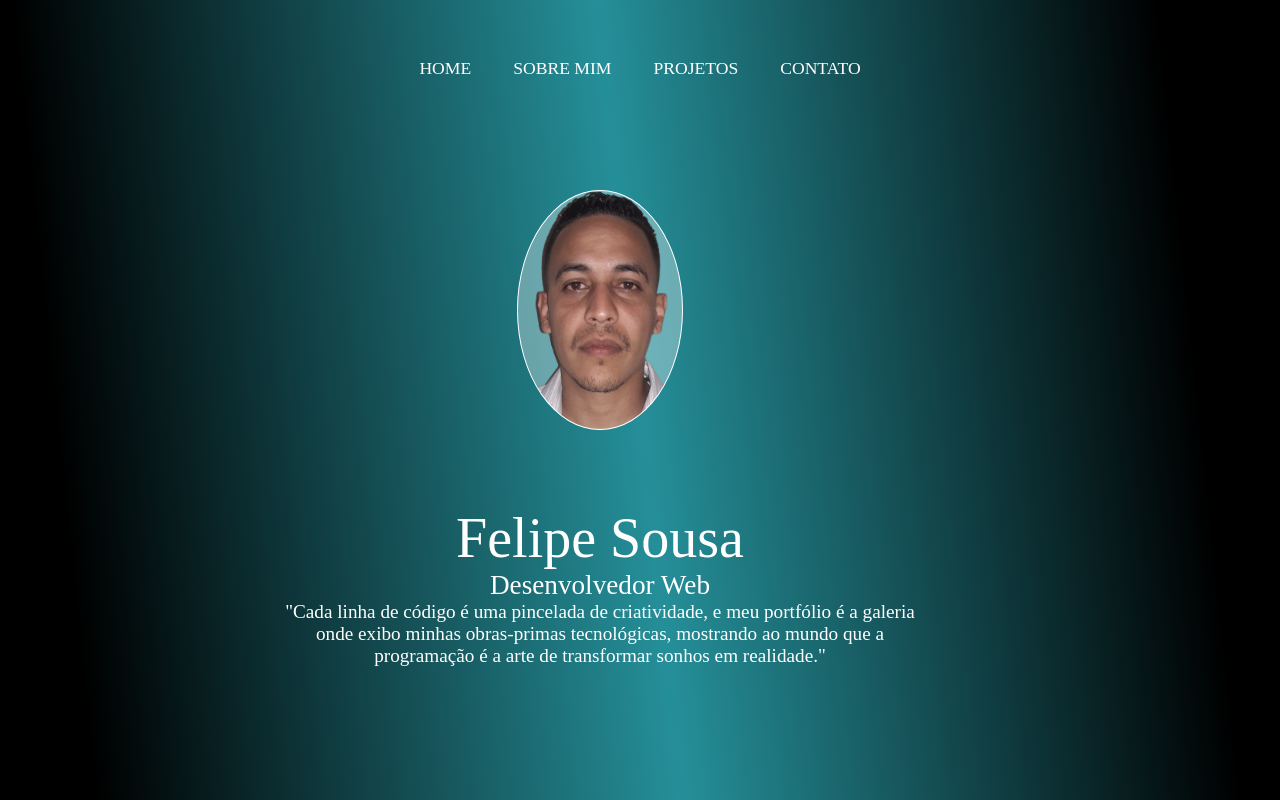
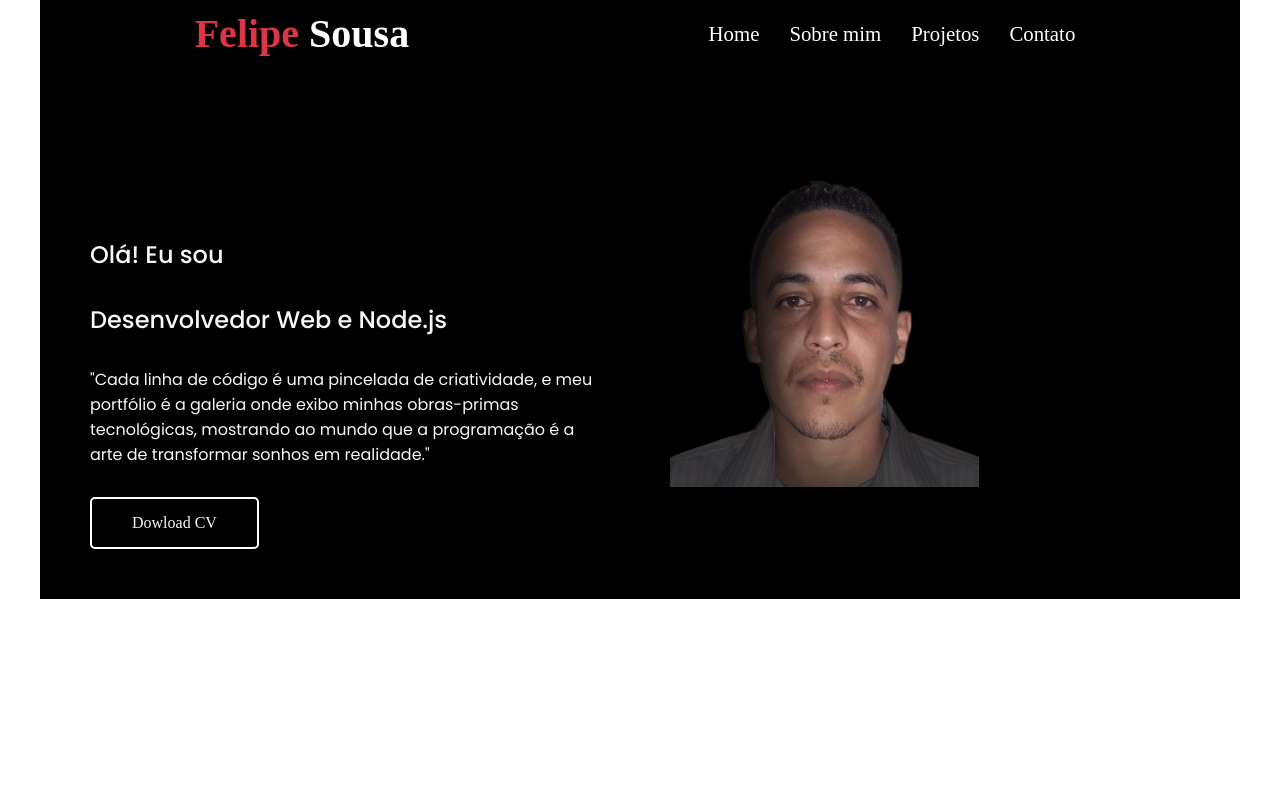
Before and after one commit to FelipeSousa2/Portifolio, a plain HTML site: page index.html in a window 1280 px wide. Drawn offline with Linux system fonts and the light colour scheme.

Commit message:
atualizado

```diff
--- a/index.html
+++ b/index.html
@@ -6,29 +6,29 @@
     <meta name="viewport" content="width=device-width, initial-scale=1.0">
     <link rel="stylesheet" href="src/css/reset.css">
     <link rel="stylesheet" href="./src/css/index.css">
+    <script src="./script.js"></script>
     <title>Portifólio Felipe</title>
 </head>
 <body>
     <header>
-        <nav>
+        <h1>Felipe <span>Sousa</span></h1>
+        <nav class="navegacao-primaria">
             <ul>
-                <li><a href="#">HOME</a></li>
-                <li><a href="#">SOBRE MIM</a></li>
-                <li><a href="#">PROJETOS</a></li>
-                <li><a href="#">CONTATO</a></li>
+                <li><a href="#">Home</a></li>
+                <li><a href="#">Sobre mim</a></li>
+                <li><a href="#">Projetos</a></li>
+                <li><a href="#">Contato</a></li>
             </ul>
         </nav>
     </header>
-    <main class="container">
-        <div class="container-img">
+    <section aria-label="seção currículo dowload Felipe" class="section-div">
+        <div>
+            <h2>Olá! Eu sou</h2>
+            <h2 class="digitando">Desenvolvedor Web e Node.js</h2>
+            <p>"Cada linha de código é uma pincelada de criatividade, e meu portfólio é a galeria onde exibo minhas obras-primas tecnológicas, mostrando ao mundo que a programação é a arte de transformar sonhos em realidade."</p>
+            <a href="#">Dowload CV</a>
         </div>
-        <article class="container-title">
-            <h1>Felipe Sousa</h1>
-            <h2>Desenvolvedor Web</h2>
-            <p>"Cada linha de código é uma pincelada de criatividade, e meu portfólio é a galeria onde exibo minhas obras-primas tecnológicas, mostrando ao mundo que a programação é a arte de transformar sonhos em realidade."</p>
-        </article>
-
-
-    </main>
+        <img src="./src/img/WhatsApp_Image_2023-02-07_at_20.31.18__1_-removebg-preview.png" alt="foto perfil" >
+    </section>
 </body>
 </html>
--- /dev/null
+++ b/script.js
@@ -0,0 +1,12 @@
+function ativaLetra(elemento) {
+    const arrTexto = elemento.innerHTML.split('');
+    elemento.innerHTML = '';
+    arrTexto.array.forEach((letra, i)=>{
+        setTimeout(()=> {
+            elemento.innerHTML += letra;
+        },75 * i);
+    });
+}
+
+const titulo = document.querySelector('.digitando');
+ativaLetra(titulo);
--- a/src/css/index.css
+++ b/src/css/index.css
@@ -1,125 +1,94 @@
+@import url('https://fonts.googleapis.com/css2?family=Poppins:wght@200;300;400;500;600;700;800;900&display=swap');
+@import url('https://fonts.googleapis.com/css2?family=Berkshire+Swash&display=swap');
+
 body {
     max-width: 1200px;
-    background: linear-gradient(264deg, rgba(0,0,0,1) 9%, rgba(37,143,153,1) 50%, rgba(0,0,0,1) 93%);
-    background-size: cover;
-    background-repeat: no-repeat;
-    height: 100vh;
-    width: 100vw;
+    margin: 0 auto;
+}
+
+/* Header */
+header {
+    background-color: #000;
+    padding: 10px;
+    display: flex;
+    align-items: center;
+    justify-content: space-around;
+}
+
+header h1 {
+    color: #dc3545;
+    font-size: 2.5rem;
+}
+
+header span {
+    color: #fff;
+}
+
+header .navegacao-primaria ul {
+    display: flex;
+    gap: 10px;
+    align-items: center;
+}
+
+header .navegacao-primaria li a {
+    padding: 10px;
+    color: #fff;
+    font-size: 1.3rem;
+}
+
+/* Download CV Section */
+.section-div {
+    animation: inicializar .7s forwards;
+    background-color: #000;
+    display: grid;
+    grid-template-columns: 1fr 1fr;
+    justify-content: space-around;
+    align-items: center;
+    gap: 60px;
+    padding: 50px;
+}
+
+.section-div div {
+    margin-top: 120px;
+    align-self: start;
+    display: grid;
+    gap:  30px;
+}
+
+.section-div div h2 {
+    font-family: 'Poppins', sans-serif;
+    font-weight: 500;
+    color: #f7f7f7;
 
 }
 
-header {
-    display: flex;
-    justify-content: center;
-    align-items: center;
-    width: 100vw;
-    height: 15vh;
-    padding-top: 1rem;
-    /* background-color: tomato; */
+.section-div div p {
+    font-family: 'Poppins', sans-serif;
+    font-size: 200;
+    color: #f7f7f7;
 }
 
-header nav ul{
-    display: flex;
-
-    width: 60vw;
-    gap: 2rem;
-    justify-content: center;
+.section-div div a {
+    justify-self: start;
+    color: #f7f7f7;
+    padding: 15px 40px;
+    border-radius: 5px;
+    border: 2px solid #fff;
 }
 
-li a{
-    color: #fff;
-    font-size: 1.1rem;
-    padding: 5px;
-    border-radius: 35px;
-
+.section-div img {
+    max-width: 100%;
 }
 
-a:hover {
-    box-shadow: 10px 10px 161px 58px rgba(255,255,255,1);
-    background-color: #fff6;
-    color: #000;
-    cursor: pointer;
-
-}
-
-.container {
-    align-items: center;
-    /* border: 1px solid beige; */
-    display: grid;
-    flex-direction: column;
-    margin: auto;
-    width: 70vw;
-    height: 75vh;
-    margin-top: 2rem;
-    justify-content: center;
-
-
-}
-
-.container-title {
-    text-align: center;
-    /* background: yellowgreen; */
-    width: 50vw;
-    height: 20vh;
-    justify-content: center;
-    align-items: center;
-    color: #fff;
-    margin-bottom: 3rem;
-
-}
-
-h1 {
-    font-size: 3.5rem;
-    font-weight: 400;
-}
-
-h2 {
-    font-size: 1.7rem;
-    font-weight: 200;
-}
-
-p {
-    font-size: 1.2rem;
-    font-weight: 130;
-}
-
-.container-img {
-    background-image: url("../img/WhatsApp_Image_2023-02-07_at_20.31.18-removebg-preview.png");
-    /* box-shadow: 10px 10px 161px 25px rgba(255,255,255,1); */
-    background-repeat: no-repeat;
-    background-size: cover;
-    background-position: center;
-    background-color: #fff5;
-    margin: auto;
-    border-radius: 150%;
-    display: flex;
-    border: 1px solid #fff;
-    width: 13vw;
-    height: 30vh;
-    justify-content: center;
-    align-items: center;
-}
-
-img {
-    width: 10vw;
-
-
-}
-
-@media(max-width:768px) {
-    .container-img{
-        width: 50vw;
-        height: 30vh;
-    }
-
-    .container.title{
+@keyframes inicializar {
+    from {
+        opacity: 0;
+        transform: translate3d(0, -60px, 0);
 
     }
 
-    p{
-        display: none;
+    to {
+        opacity: 1;
+        transform: translate3d(0, 0, 0);
     }
-
-
-
 }
```
Also changed, not shown: src/img/WhatsApp_Image_2023-02-07_at_20.31.18-removebg-preview (1).png (added), src/img/WhatsApp_Image_2023-02-07_at_20.31.18-removebg-preview.png (deleted), src/img/WhatsApp_Image_2023-02-07_at_20.31.18__1_-removebg-preview.png (added).
